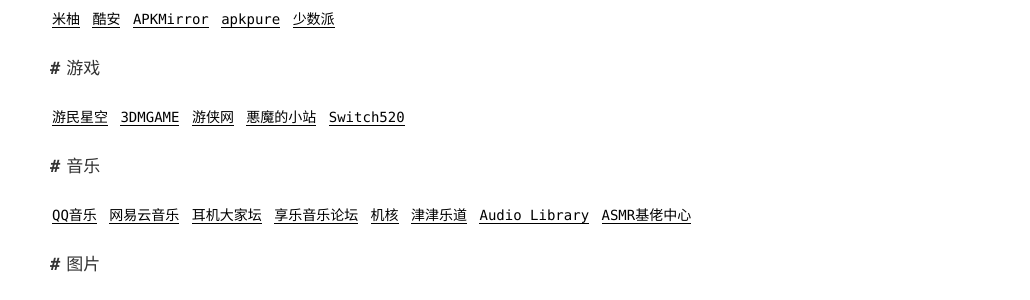
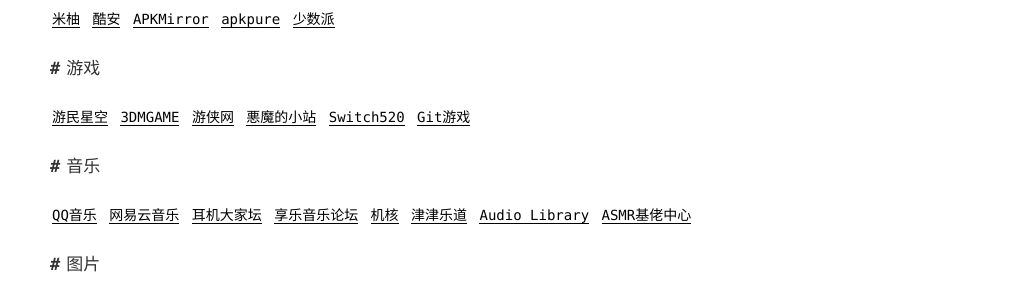
Before and after one commit to admans/admans.github.io, a Jekyll site: the page built from pages/navi.md, in a window 1280 px wide. Shown: the part 445-745 px from the top of the page, without its empty margins (250-1280 px from the left). Built offline with Jekyll 4.4.1, drawn with Linux system fonts in a browser that asks for light colours.

Commit message:
Update navi.md

```diff
--- a/pages/navi.md
+++ b/pages/navi.md
@@ -17,7 +17,7 @@ title: 导航
 
 ## 游戏
 
-[游民星空](http://www.gamersky.com/ "游民星空") [3DMGAME](http://www.3dmgame.com/ "3DMGAME") [游侠网](https://www.ali213.net/ "游侠网") [悪魔的小站](http://www.mubolin.cn:99/ "悪魔的小站") [Switch520](https://xxxxx525.com/ "Switch520")
+[游民星空](http://www.gamersky.com/ "游民星空") [3DMGAME](http://www.3dmgame.com/ "3DMGAME") [游侠网](https://www.ali213.net/ "游侠网") [悪魔的小站](http://www.mubolin.cn:99/ "悪魔的小站") [Switch520](https://xxxxx525.com/ "Switch520") [Git游戏](https://gityx.com/ "Git游戏")
 
 ## 音乐
 
```
